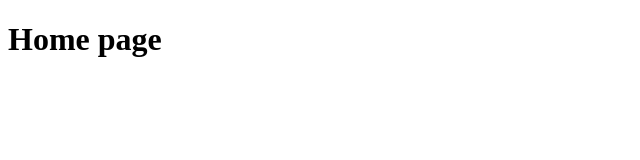
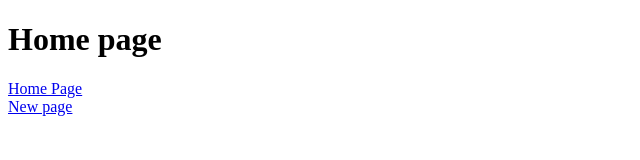
Before and after one commit to JahirP/myfirstwebsight, a plain HTML site: page index.html in a window 1280 px wide. Shown: the whole page, without its empty margins (0-640 px from the left). Drawn offline with Linux system fonts and the light colour scheme.

Commit message:
Update index.html

```diff
--- a/index.html
+++ b/index.html
@@ -3,7 +3,10 @@
 <head>
   <meta charset= "UTF-8">
 </head>
+
 <body>
   <h1>Home page</h1>
+  <a href="index.html">Home Page</a><br>
+  <a href="newpage.html">New page</a>
 </body>
 </html>
```
